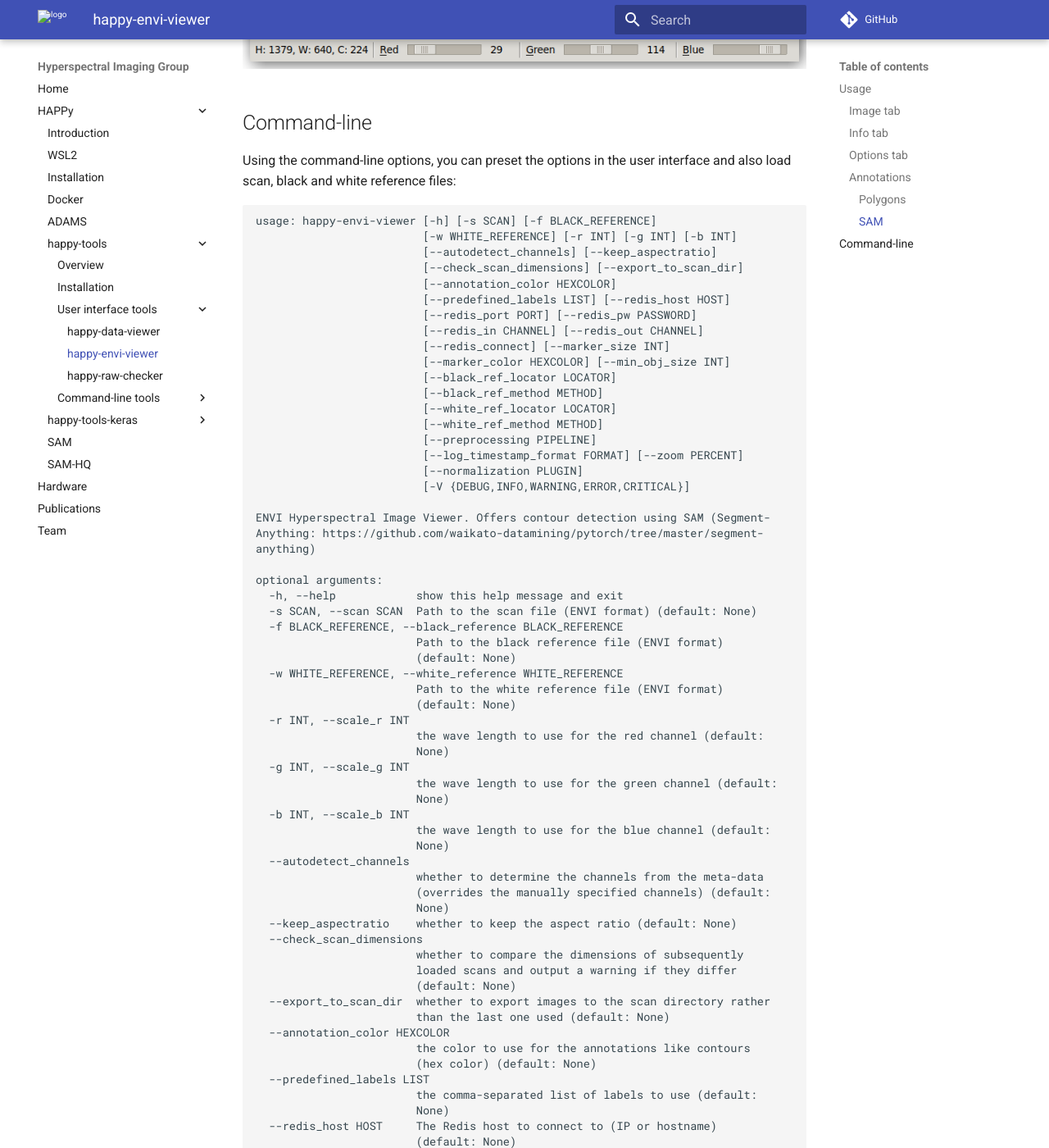
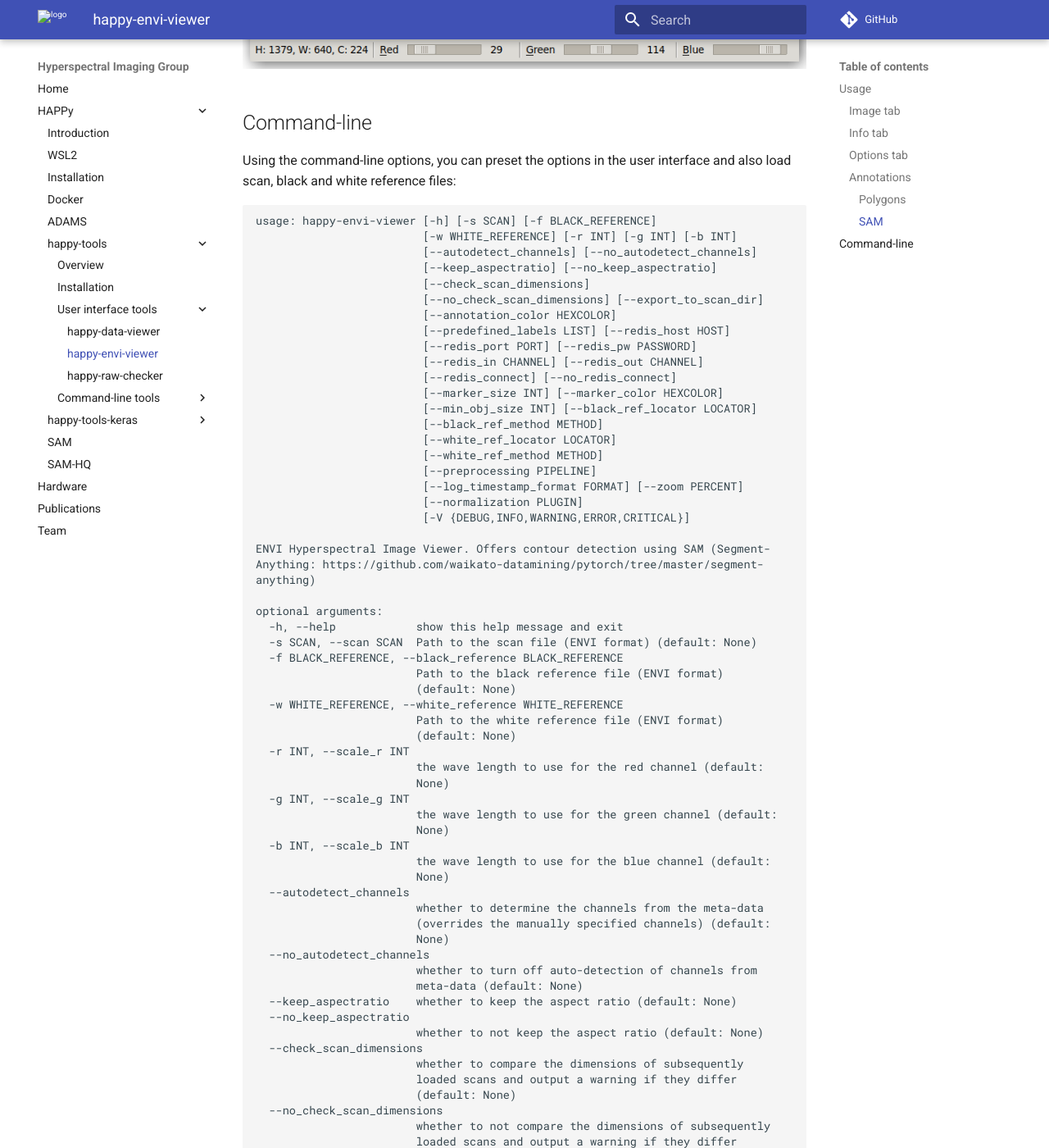
Before and after one commit to wairas/hsi-website, an MkDocs documentation site: the page built from docs/happy/happy_tools/happy-envi-viewer.md, in a window 1280 px wide and 1400 px high, scrolled down 6424 px. Shown: the whole window at 82% size. Built offline with MkDocs 1.6.1 and Material for MkDocs 9.7.7, drawn with Linux system fonts in a browser that asks for light colours; comment, search, counter and statistics services are not loaded; some of the changed text lies outside the part shown.

Commit message:
updated help screens

````diff
--- a/docs/happy/happy_tools/happy-envi-viewer.md
+++ b/docs/happy/happy_tools/happy-envi-viewer.md
@@ -100,15 +100,17 @@
 ```
 usage: happy-envi-viewer [-h] [-s SCAN] [-f BLACK_REFERENCE]
                          [-w WHITE_REFERENCE] [-r INT] [-g INT] [-b INT]
-                         [--autodetect_channels] [--keep_aspectratio]
-                         [--check_scan_dimensions] [--export_to_scan_dir]
+                         [--autodetect_channels] [--no_autodetect_channels]
+                         [--keep_aspectratio] [--no_keep_aspectratio]
+                         [--check_scan_dimensions]
+                         [--no_check_scan_dimensions] [--export_to_scan_dir]
                          [--annotation_color HEXCOLOR]
                          [--predefined_labels LIST] [--redis_host HOST]
                          [--redis_port PORT] [--redis_pw PASSWORD]
                          [--redis_in CHANNEL] [--redis_out CHANNEL]
-                         [--redis_connect] [--marker_size INT]
-                         [--marker_color HEXCOLOR] [--min_obj_size INT]
-                         [--black_ref_locator LOCATOR]
+                         [--redis_connect] [--no_redis_connect]
+                         [--marker_size INT] [--marker_color HEXCOLOR]
+                         [--min_obj_size INT] [--black_ref_locator LOCATOR]
                          [--black_ref_method METHOD]
                          [--white_ref_locator LOCATOR]
                          [--white_ref_method METHOD]
@@ -143,9 +145,18 @@
                         whether to determine the channels from the meta-data
                         (overrides the manually specified channels) (default:
                         None)
+  --no_autodetect_channels
+                        whether to turn off auto-detection of channels from
+                        meta-data (default: None)
   --keep_aspectratio    whether to keep the aspect ratio (default: None)
+  --no_keep_aspectratio
+                        whether to not keep the aspect ratio (default: None)
   --check_scan_dimensions
                         whether to compare the dimensions of subsequently
+                        loaded scans and output a warning if they differ
+                        (default: None)
+  --no_check_scan_dimensions
+                        whether to not compare the dimensions of subsequently
                         loaded scans and output a warning if they differ
                         (default: None)
   --export_to_scan_dir  whether to export images to the scan directory rather
@@ -167,6 +178,8 @@
   --redis_out CHANNEL   The channel that SAM is broadcasting the detections on
                         (default: None)
   --redis_connect       whether to immediately connect to the Redis host
+                        (default: None)
+  --no_redis_connect    whether to not immediately connect to the Redis host
                         (default: None)
   --marker_size INT     The size in pixels for the SAM points (default: None)
   --marker_color HEXCOLOR
````
Also changed, not shown: docs/happy/happy_tools/happy-data-viewer.md (+5 -2 lines), docs/happy/happy_tools/happy-process-data.md (+12 -3 lines).
